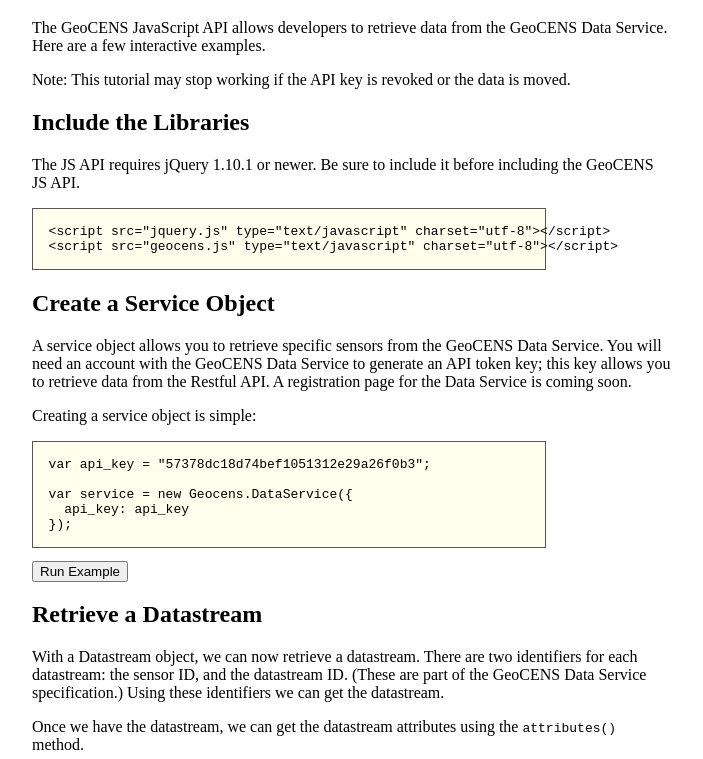
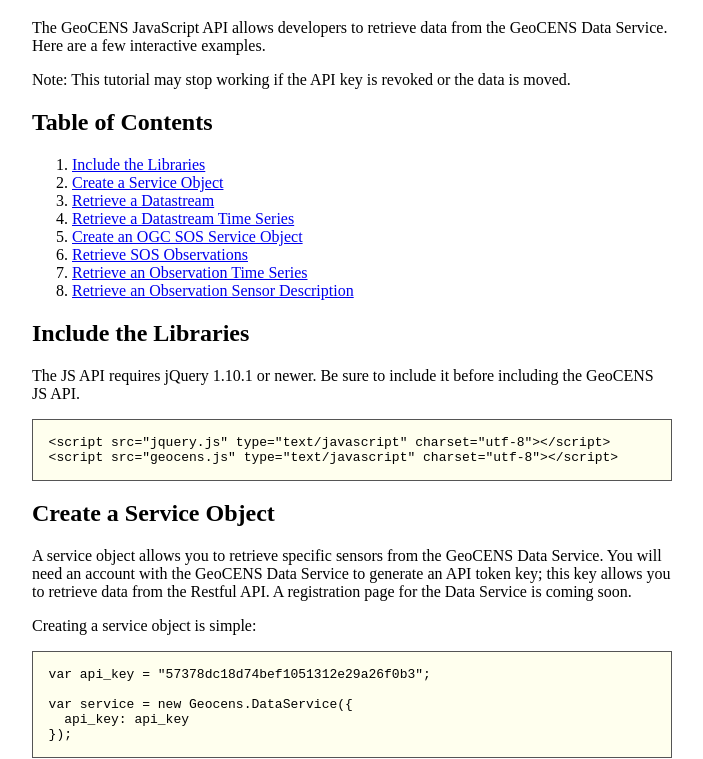
Before and after one commit to Canarie-Sensor-RPI/geocens-js-api, a website: page demo/index.html in a window 1280 px wide. Shown: the part 61-820 px from the top of the page, without its empty margins (288-991 px from the left). Drawn offline with Linux system fonts and the light colour scheme.

Commit message:
Add table of contents to demo page

```diff
--- a/demo/index.html
+++ b/demo/index.html
@@ -14,7 +14,7 @@
       border: 1px solid #555;
       background-color: #FFE;
       display: block;
-      max-width: 80%;
+      max-width: 80em;
     }
   </style>
 </head>
@@ -25,7 +25,20 @@
 
 <p>Note: This tutorial may stop working if the API key is revoked or the data is moved.</p>
 
-<h2>Include the Libraries</h2>
+<h2>Table of Contents</h2>
+
+<ol>
+  <li><a href="#include">Include the Libraries</a></li>
+  <li><a href="#data_service_object">Create a Service Object</a></li>
+  <li><a href="#get_datastream">Retrieve a Datastream</a></li>
+  <li><a href="#datastream_time_series">Retrieve a Datastream Time Series</a></li>
+  <li><a href="#ogc_sos_object">Create an OGC SOS Service Object</a></li>
+  <li><a href="#get_observation">Retrieve SOS Observations</a></li>
+  <li><a href="#get_observation_time_series">Retrieve an Observation Time Series</a></li>
+  <li><a href="#get_observation_description">Retrieve an Observation Sensor Description</a></li>
+</ol>
+
+<h2 id="include">Include the Libraries</h2>
 
 <p>The JS API requires jQuery 1.10.1 or newer. Be sure to include it before including the GeoCENS JS API.</p>
 
@@ -40,7 +53,7 @@
 <script src="../geocens.js" type="text/javascript" charset="utf-8"></script>
 
 
-<h2>Create a Service Object</h2>
+<h2 id="data_service_object">Create a Service Object</h2>
 
 <p>A service object allows you to retrieve specific sensors from the GeoCENS Data Service. You will need an account with the GeoCENS Data Service to generate an API token key; this key allows you to retrieve data from the Restful API. A registration page for the Data Service is coming soon.</p>
 
@@ -73,7 +86,8 @@
   }());
 </script>
 
-<h2>Retrieve a Datastream</h2>
+
+<h2 id="get_datastream">Retrieve a Datastream</h2>
 
 <p>With a Datastream object, we can now retrieve a datastream. There are two identifiers for each datastream: the sensor ID, and the datastream ID. (These are part of the GeoCENS Data Service specification.) Using these identifiers we can get the datastream.</p>
 
@@ -119,7 +133,8 @@
   }());
 </script>
 
-<h2>Retrieve a Datastream Time Series</h2>
+
+<h2 id="datastream_time_series">Retrieve a Datastream Time Series</h2>
 
 <p>The main use case of the JS API is retrieving observations from sensors, and this can be done using the <code>getTimeSeries()</code> method.</p>
 
@@ -177,7 +192,8 @@
   }());
 </script>
 
-<h2>Create an OGC SOS Service Object</h2>
+
+<h2 id="ogc_sos_object">Create an OGC SOS Service Object</h2>
 
 <p>OGC SOS Service Objects allow you to retrieve observation data.</p>
 
@@ -205,7 +221,8 @@
   }());
 </script>
 
-<h2>Retrieve SOS Observations</h2>
+
+<h2 id="get_observation">Retrieve SOS Observations</h2>
 
 <p>Once we have a service object for the SOS, we can retrieve the SOS Observations for an Offering and Observed Property.</p>
 
@@ -245,7 +262,8 @@
   }());
 </script>
 
-<h2>Retrieve an Observation Time Series</h2>
+
+<h2 id="get_observation_time_series">Retrieve an Observation Time Series</h2>
 
 <p>Each Observation object has a method for retrieving the series records.</p>
 
@@ -303,7 +321,8 @@
   }());
 </script>
 
-<h2>Retrieve an Observation Sensor Description</h2>
+
+<h2 id="get_observation_description">Retrieve an Observation Sensor Description</h2>
 
 <p>Each Observation object has a method for retrieving the sensorML document for its procedure.</p>
 
```
